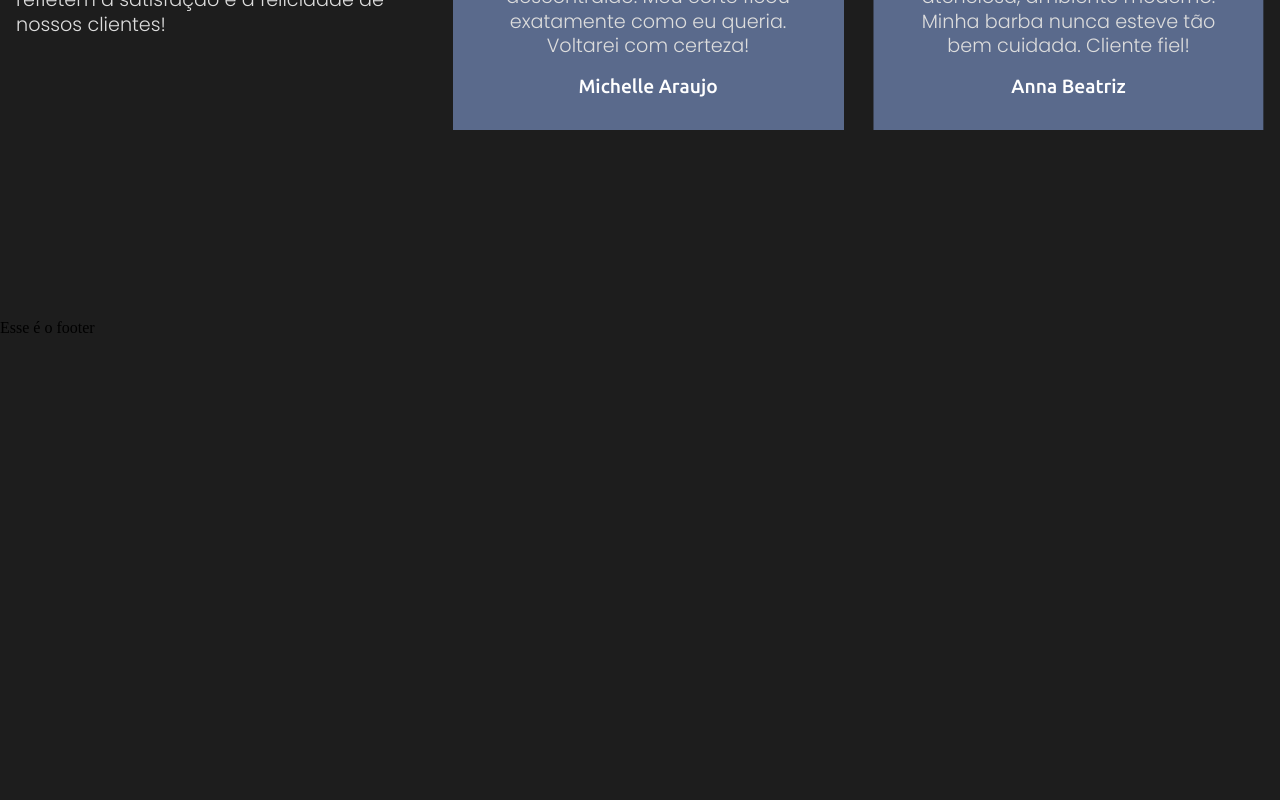
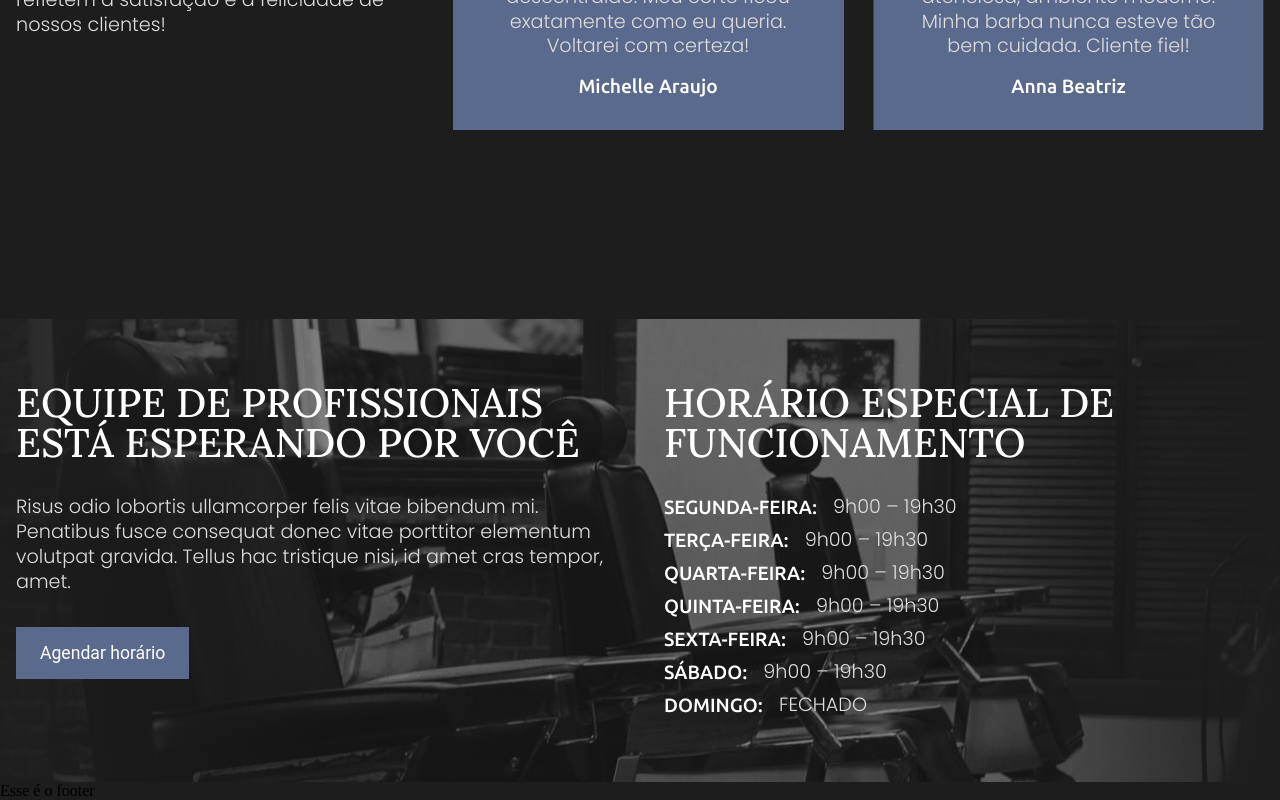
Before and after one commit to DevBrunomendoca/Barbshop, a React (Vite) app: page / in a window 1280 px wide. Shown: the part 3437-4237 px from the top of the page. Before the commit the page ends 3774 px from the top, so only its background shows below. Built offline with nearby package versions, Linux system fonts and the light colour scheme; no server answers; a web font is replaced by a local one.

Commit message:
Add component Contact

```diff
--- a/src/components/ImageComponent.jsx
+++ b/src/components/ImageComponent.jsx
@@ -7,7 +7,7 @@ const ImageComponent = ({ imageId }) => {
   useEffect(() => {
     async function fetchImage() {
       try {
-        const response = await axios.get(`http://localhost:4000/pictures/${imageId}`);
+        const response = await axios.get(`http://localhost:3000/pictures/${imageId}`);
         const data = response.data;
         setImage(data);
       } catch (error) {
--- /dev/null
+++ b/src/components/SectionContact/SectionContact.jsx
@@ -0,0 +1,35 @@
+import { ContainerContact, ContentContact, ContentContactOne, ContentContactTwo, ContentSchedules } from './SectionContactStyle'
+
+import SecondCaption from '../SecondCaption'
+import Paragraph from '../Paragraph'
+import Time from './Time'
+import Button from '../Button'
+
+
+
+const SectionContact = () => {
+  return(
+    <ContainerContact>
+      <ContentContact>
+        <ContentContactOne>
+          <SecondCaption textSecondCaption='EQUIPE DE PROFISSIONAIS ESTÁ ESPERANDO POR VOCÊ'/>
+        <Paragraph textParagraph='Risus odio lobortis ullamcorper felis vitae bibendum mi. Penatibus fusce consequat donec vitae porttitor elementum volutpat gravida. Tellus hac tristique nisi, id amet cras tempor, amet.'/>
+        <Button textButton='Agendar horário'/>
+        </ContentContactOne>
+        <ContentContactTwo>
+          <SecondCaption textSecondCaption='HORÁRIO ESPECIAL DE FUNCIONAMENTO'/>
+          <ContentSchedules>
+            <Time textSchedules='9h00 – 19h30' textSpan='SEGUNDA-FEIRA:'/>
+            <Time textSchedules='9h00 – 19h30' textSpan='TERÇA-FEIRA:'/>
+            <Time textSchedules='9h00 – 19h30' textSpan='QUARTA-FEIRA:'/>
+            <Time textSchedules='9h00 – 19h30' textSpan='QUINTA-FEIRA:'/>
+            <Time textSchedules='9h00 – 19h30' textSpan='SEXTA-FEIRA:'/>
+            <Time textSchedules='9h00 – 19h30' textSpan='SÁBADO:'/>
+            <Time textSchedules='FECHADO' textSpan='DOMINGO:'/>
+          </ContentSchedules>
+        </ContentContactTwo>
+      </ContentContact>
+    </ContainerContact>
+  )
+}
+export default SectionContact
--- /dev/null
+++ b/src/components/SectionContact/SectionContactStyle.jsx
@@ -0,0 +1,51 @@
+import styled from 'styled-components'
+
+export const ContainerContact = styled.section`
+
+padding: 4rem 1rem;
+background: linear-gradient(90deg, rgba(29,29,29,0.9528186274509804) 0%, rgba(29,29,29,0.5438550420168067) 25%, rgba(29,29,29,0.5046393557422969) 75%, rgba(29,29,29,0.9612219887955182) 100%), url('/banner-contact.jpg') no-repeat center;
+`
+export const ContentContact = styled.div`
+  max-width: 1400px;
+  margin: 0 auto;
+  display: flex;
+  justify-content: space-between;
+  align-items: start;
+  gap: 2rem;
+h2{
+  color: var(--third-color);
+}
+
+
+  `
+
+export const ContentContactOne = styled.div`
+  display: flex;
+  flex-direction: column;
+  align-items: start;
+  gap: 2rem;
+  max-width: 600px;
+
+`
+
+
+export const ContentContactTwo = styled.div`
+  display: flex;
+  flex-direction: column;
+  gap: 2rem;
+  max-width: 600px;
+
+
+`
+
+export const ContentSchedules = styled.div`
+display: flex;
+flex-direction: column;
+gap: .5rem;
+span {
+  font-family: 'Ubuntu', sans-serif;
+  color: var(--third-color);
+  font-size: 1.2rem;
+  font-weight: 500;
+}
+`
--- /dev/null
+++ b/src/components/SectionContact/Time.jsx
@@ -0,0 +1,21 @@
+// import { ParagraphStyled } from "../ParagraphStyle"
+
+
+// const Schedule = ({ textSchedules, textSpan }) => {
+//   return(
+//     <ParagraphStyled><span>{textSpan}</span>{ textSchedules }</ParagraphStyled>
+//   )
+// }
+
+import { ParagraphStyled } from "../ParagraphStyle"
+
+const Time = ({ textSchedules, textSpan }) => {
+  return (
+    <div style={{display: "flex", alignItems: 'center', gap: '1rem'}}>
+      <span>{textSpan}</span>
+    <ParagraphStyled>{ textSchedules }</ParagraphStyled>
+    </div>
+  )
+}
+
+export default Time
--- a/src/components/SectionGallery/SectionGalleryStyle.jsx
+++ b/src/components/SectionGallery/SectionGalleryStyle.jsx
@@ -20,6 +20,14 @@ margin-top: 6rem;
   div{
     padding: 1rem;
     cursor: pointer;
+  }
+  img {
+    transform: scale(1);
+    transition: ease-in-out .5s;
+    &:hover {
+      transform: scale(1.05);
+    }
+
   }
   /* div:nth-child(1) {
     transform: rotateZ(-4deg);
--- a/src/components/SectionTestimonial/SectionTestimonial.jsx
+++ b/src/components/SectionTestimonial/SectionTestimonial.jsx
@@ -46,7 +46,7 @@ export default function SectionTestimonial() {
           spaceBetween={30}
           centeredSlides={false}
           autoplay={{
-            delay: 4500,
+            delay: 3500,
             disableOnInteraction: false,
           }}
           loop={true}
--- a/src/pages/Main/Main.jsx
+++ b/src/pages/Main/Main.jsx
@@ -4,6 +4,7 @@ import SectionTeam from '../../components/SectionTeam/SectionTeam'
 import Pricing from '../../components/SectionPricing/SectionPricing'
 import SectionTestimonial from '../../components/SectionTestimonial/SectionTestimonial'
 import SectionGallery from '../../components/SectionGallery/SectionGallery'
+import SectionContact from '../../components/SectionContact/SectionContact'
 
 export function Main() {
 
@@ -15,6 +16,7 @@ export function Main() {
       <Pricing />
       <SectionGallery />
       <SectionTestimonial />
+      <SectionContact />
     </>
   )
 
```
Also changed, not shown: public/banner-contact.jpg (added).
